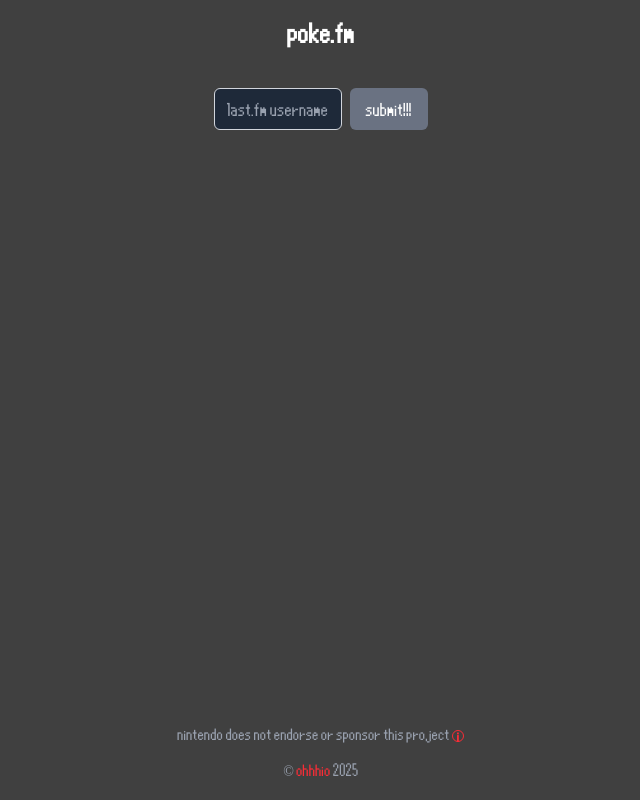
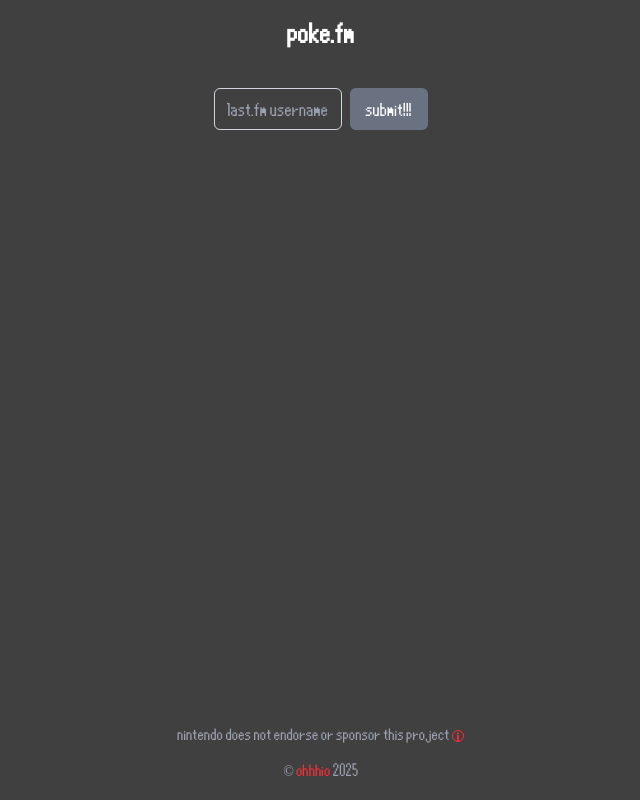
Before and after one commit to muradpontes/poke.fm, a Next.js app: page / in a window 1280 px wide. Shown: the whole page, without its empty margins (319-959 px from the left). Built offline with nearby package versions, Linux system fonts and the light colour scheme.

Commit message:
1.0.3 changed credits background color

```diff
--- a/src/app/page.tsx
+++ b/src/app/page.tsx
@@ -78,7 +78,7 @@
             value={username}
             onChange={(e) => setUsername(e.target.value)}
             onKeyDown={(e) => e.key === "Enter" && handleSubmit()}
-            className="flex-1 max-w-[8rem] px-3 py-2 text-base border border-gray-300 rounded-md focus:outline-none focus:ring-2 focus:ring-blue-400 bg-gray-800 text-white placeholder-gray-400"
+            className="flex-1 max-w-[8rem] px-3 py-2 text-base border border-gray-300 rounded-md focus:outline-none focus:ring-2 focus:ring-blue-400 bg-[var(--background)] text-white placeholder-gray-400"
           />
 
           <button
--- a/src/components/Credits.tsx
+++ b/src/components/Credits.tsx
@@ -14,7 +14,7 @@
 
             {open && (
                 <div
-                    className="fixed inset-0 bg-gray-500/50 bg-opacity-50 flex items-center justify-center z-50"
+                    className="fixed inset-0 bg-[var(--background)] bg-opacity-50 flex items-center justify-center z-50"
                     onClick={() => setOpen(false)}
                 >
                     <div
```
